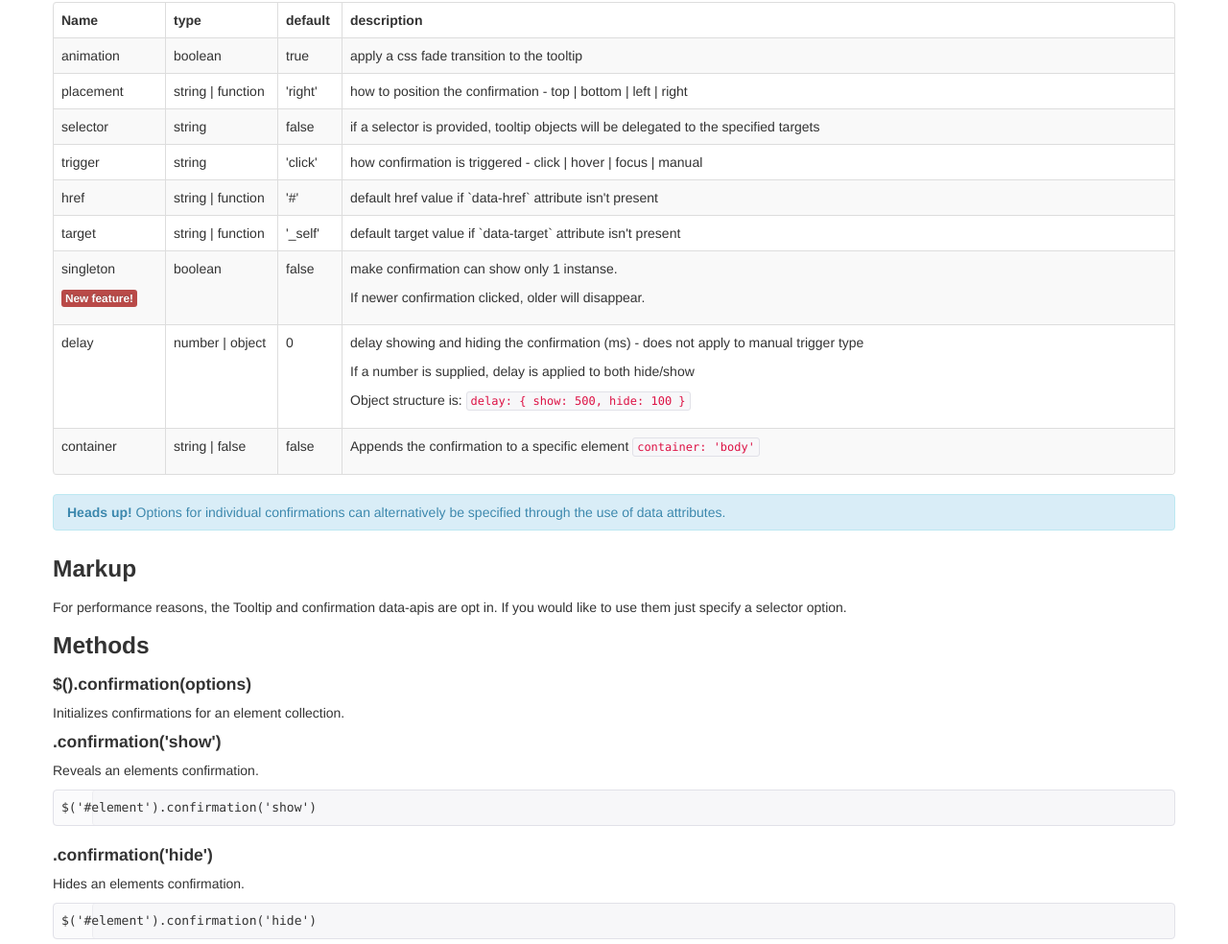
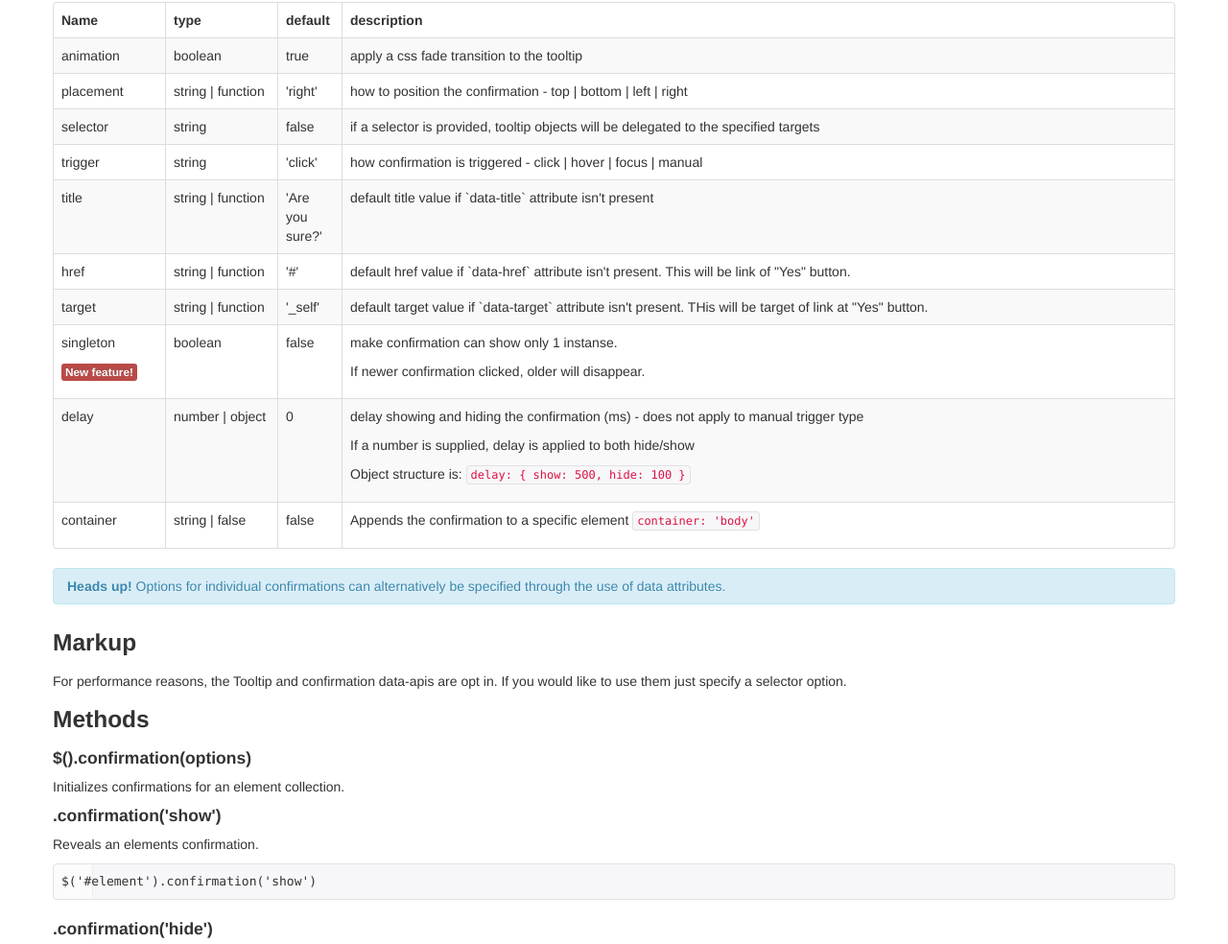
Before and after one commit to ethaizone/Bootstrap-Confirmation, a plain HTML site: page index.html in a window 1280 px wide. Shown: the part 1986-2970 px from the top of the page at 96% size. Drawn offline with Linux system fonts and the light colour scheme; files whose address does not match are found by name.

Commit message:
Update doc

```diff
--- a/index.html
+++ b/index.html
@@ -184,16 +184,22 @@
                <td>how confirmation is triggered - click | hover | focus | manual</td>
              </tr>
              <tr>
+               <td>title</td>
+               <td>string | function</td>
+               <td>'Are you sure?'</td>
+               <td>default title value if `data-title` attribute isn't present</td>
+             </tr>
+             <tr>
                <td>href</td>
                <td>string | function</td>
                <td>'#'</td>
-               <td>default href value if `data-href` attribute isn't present</td>
+               <td>default href value if `data-href` attribute isn't present. This will be link of "Yes" button.</td>
              </tr>
              <tr>
                <td>target</td>
                <td>string | function</td>
                <td>'_self'</td>
-               <td>default target value if `data-target` attribute isn't present</td>
+               <td>default target value if `data-target` attribute isn't present. THis will be target of link at "Yes" button.</td>
              </tr>
              <tr>
                <td>
```
